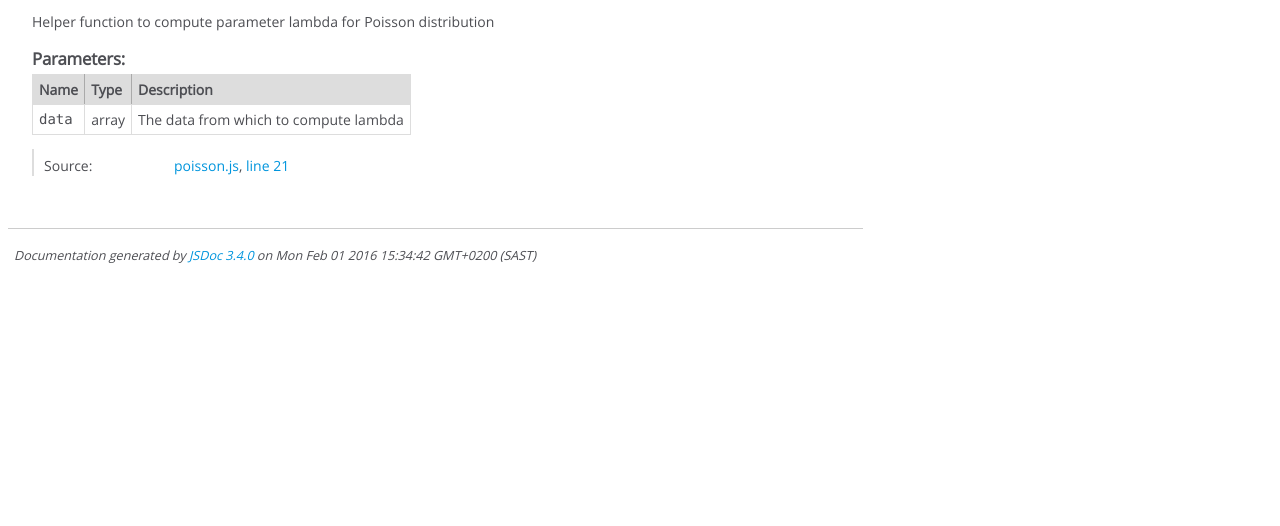
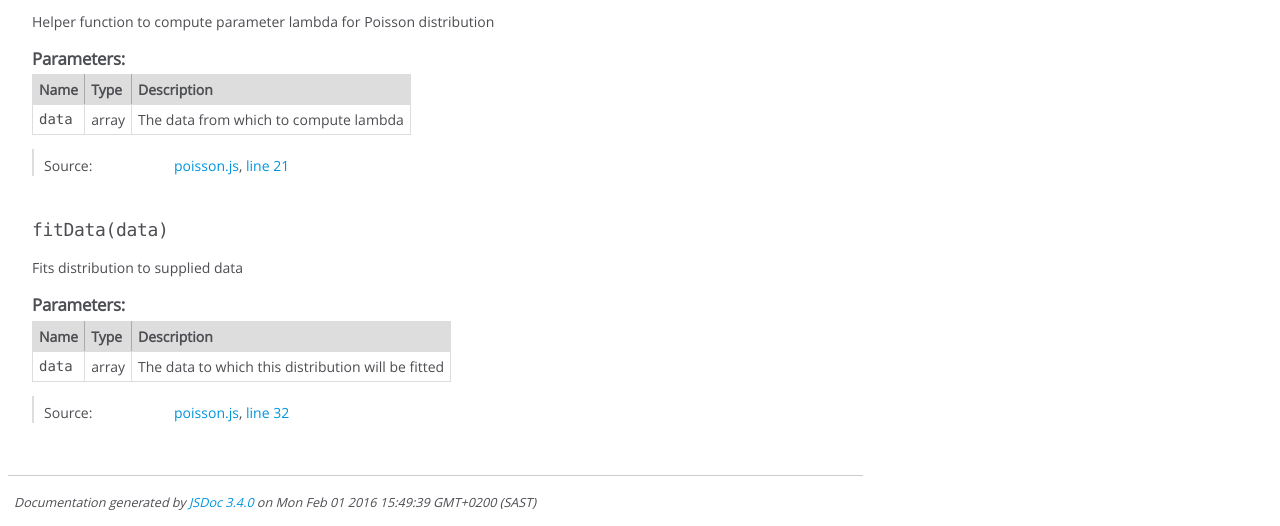
Before and after one commit to kencoken/distfitjs, a website: page doc/Poisson.html in a window 1280 px wide. Shown: the part 514-1040 px from the top of the page. Before the commit the page ends 800 px from the top, so only its background shows below. Drawn offline with Linux system fonts and the light colour scheme.

Commit message:
added automated unit tests for Poisson dist
and updated documentation

```diff
--- a/doc/Poisson.html
+++ b/doc/Poisson.html
@@ -332,6 +332,137 @@
 
 
 
+    <h4 class="name" id="fitData"><span class="type-signature"></span>fitData<span class="signature">(data)</span><span class="type-signature"></span></h4>
+
+
+
+
+
+<div class="description">
+    Fits distribution to supplied data
+</div>
+
+
+
+
+
+
+
+
+
+    <h5>Parameters:</h5>
+
+
+<table class="params">
+    <thead>
+    <tr>
+
+        <th>Name</th>
+
+
+        <th>Type</th>
+
+
+
+
+
+        <th class="last">Description</th>
+    </tr>
+    </thead>
+
+    <tbody>
+
+
+        <tr>
+
+                <td class="name"><code>data</code></td>
+
+
+            <td class="type">
+
+
+<span class="param-type">array</span>
+
+
+
+            </td>
+
+
+
+
+
+            <td class="description last">The data to which this distribution will be fitted</td>
+        </tr>
+
+
+    </tbody>
+</table>
+
+
+
+
+
+
+<dl class="details">
+
+
+
+
+
+
+
+
+
+
+
+
+
+
+
+
+
+
+
+
+
+
+
+
+
+
+    <dt class="tag-source">Source:</dt>
+    <dd class="tag-source"><ul class="dummy"><li>
+        <a href="poisson.js.html">poisson.js</a>, <a href="poisson.js.html#line32">line 32</a>
+    </li></ul></dd>
+
+
+
+
+
+
+
+</dl>
+
+
+
+
+
+
+
+
+
+
+
+
+
+
+
+
+
+
+
+
+
 
 </article>
 
@@ -349,7 +480,7 @@
 <br class="clear">
 
 <footer>
-    Documentation generated by <a href="https://github.com/jsdoc3/jsdoc">JSDoc 3.4.0</a> on Mon Feb 01 2016 15:34:42 GMT+0200 (SAST)
+    Documentation generated by <a href="https://github.com/jsdoc3/jsdoc">JSDoc 3.4.0</a> on Mon Feb 01 2016 15:49:39 GMT+0200 (SAST)
 </footer>
 
 <script> prettyPrint(); </script>
--- a/lib/core.js
+++ b/lib/core.js
@@ -24,8 +24,7 @@ var Distribution = exports.Distribution = function(mean, variance) {
 
 /**
  * Method to fit distribution to data.
- * It computes the appropriate parameters from the supplied data and then
- * assigns the obtained values to the correct variables.
+ * @abstract
  */
 Distribution.prototype.fitData = function() {
 };
--- a/lib/normal.js
+++ b/lib/normal.js
@@ -43,7 +43,7 @@ Normal.computeSigma2 = exports.Normal.computeSigma2 = function(data, mu) {
 };
 
 /**
- * Method to fit Normal distribution to data
+ * Fits distribution to supplied data
  * @function
  * @param {array} data - The data to which this distribution will be fitted
  */
```
Also changed, not shown: doc/ContinuousDistribution.html (+2 -2 lines), doc/DiscreteDistribution.html (+2 -2 lines), doc/Distribution.html (+3 -5 lines), doc/Normal.html (+2 -2 lines), doc/core.js.html (+2 -3 lines), doc/global.html (+1 -1 lines), doc/index.html (+1 -1 lines), doc/normal.js.html (+2 -2 lines), doc/poisson.js.html (+12 -1 lines), lib/poisson.js (+11 -0 lines), test/test.js (+19 -0 lines).
